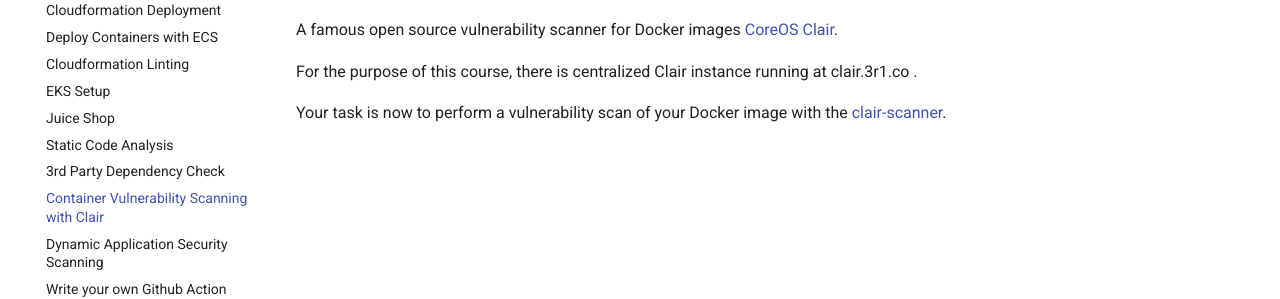
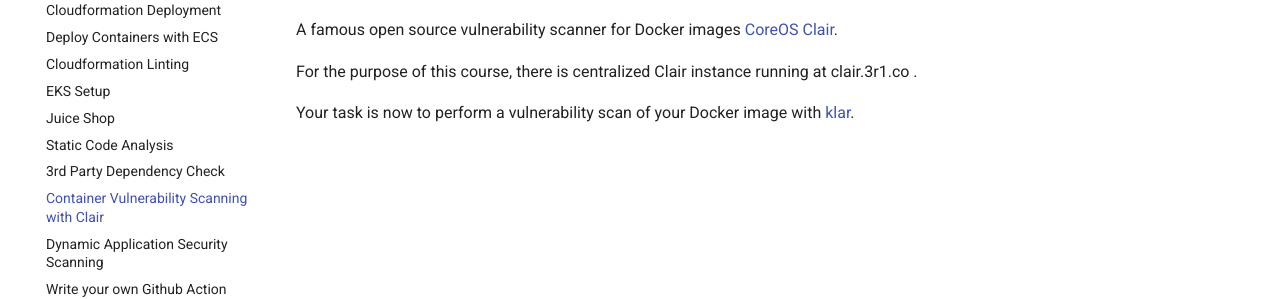
Before and after one commit to 3r1co/ssc, an MkDocs documentation site: the page built from docs/clair.md, in a window 1280 px wide. Shown: the part 380-679 px from the top of the page. Built offline with MkDocs 1.6.1 and Material for MkDocs 9.7.7, drawn with Linux system fonts in a browser that asks for light colours.

```diff
--- a/docs/clair.md
+++ b/docs/clair.md
@@ -12,4 +12,4 @@
 
 For the purpose of this course, there is centralized Clair instance running at clair.3r1.co .
 
-Your task is now to perform a vulnerability scan of your Docker image with the [clair-scanner](https://github.com/arminc/clair-scanner).
+Your task is now to perform a vulnerability scan of your Docker image with [klar](https://github.com/optiopay/klar/releases).
```
